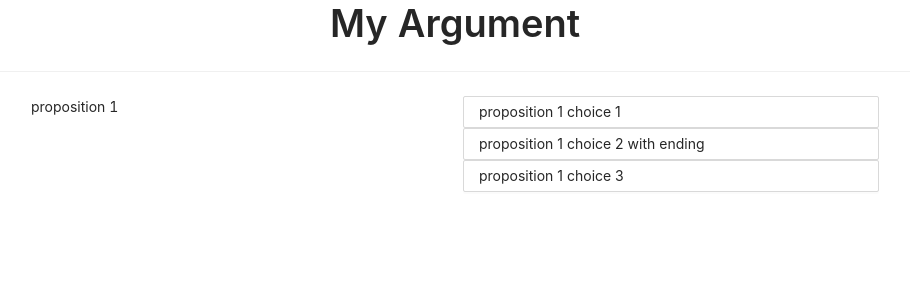
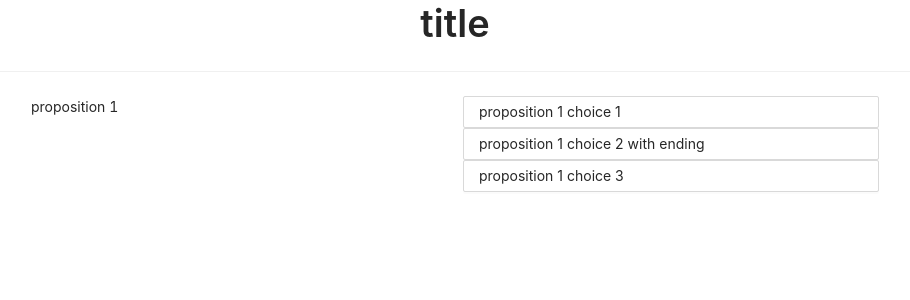
Before and after one commit to ydhamija96/argument, a React (Create React App) app: page / in a window 1280 px wide. Shown: the top 300 px of the page, without its empty margins (185-1095 px from the left). Built offline with nearby package versions, Linux system fonts and the light colour scheme.

Commit message:
set title ; refactor

```diff
--- a/src/App.tsx
+++ b/src/App.tsx
@@ -1,44 +1,11 @@
 import React from 'react';
-import {PropositionT} from './types';
 import {Argument} from './components/Argument';
-
-const propositions : PropositionT[] = [
-    {
-        "id": "p1",
-        "text": "proposition 1",
-        "timesPresented": 12,
-        "choices" : [
-            { "id": "p1c1", "text": "proposition 1 choice 1", "timesChosen": 8 },
-            { "id": "p1c2e", "text": "proposition 1 choice 2 with ending", "timesChosen": 2,
-                "endWith": "proposition 1 choice 2 ending" },
-            { "id": "p1c3", "text": "proposition 1 choice 3", "timesChosen": 2 }
-        ]
-    },
-    {
-        "id": "p2",
-        "text": "proposition 2",
-        "timesPresented": 0,
-        "choices": [
-            {"id": "p2c1", "text": "proposition 2 choice 1", "timesChosen": 0}
-        ]
-    },
-    {
-        "id": "p3",
-        "text": "proposition 3",
-        "timesPresented": 0,
-        "choices": [
-            {"id": "p3c1e", "text": "proposition 3 choice 1", "timesChosen": 0,
-                "endWith": "proposition 3 choice 1 ending" },
-            {"id": "p3c2e", "text": "proposition 3 choice 2", "timesChosen": 0,
-                "endWith": "proposition 3 choice 2 ending" }
-        ]
-    }
-];
+import {title, propositions} from './data/demo';
 
 function App() {
   return (
     <div className="App">
-        <Argument propositions={propositions} />
+        <Argument title={title} propositions={propositions} />
     </div>
   );
 }
--- a/src/components/Argument.tsx
+++ b/src/components/Argument.tsx
@@ -8,6 +8,7 @@ import TransitionGroup from "react-transition-group/TransitionGroup";
 
 type ArgumentProps = {
     propositions: PropositionT[]
+    title: string
 }
 
 type ArgumentState = {
@@ -27,6 +28,10 @@ export class Argument extends React.Component<ArgumentProps, ArgumentState> {
             )
         );
     };
+
+    componentDidMount() {
+        document.title = "Argument: " + this.props.title;
+    }
 
     render() {
         let elements: JSX.Element[] = [];
@@ -52,7 +57,7 @@ export class Argument extends React.Component<ArgumentProps, ArgumentState> {
         return (
             <div>
                 <Row justify="center">
-                    <Title style={{marginBottom: "0"}}>My Argument</Title>
+                    <Title style={{marginBottom: "0"}}>{this.props.title}</Title>
                 </Row>
                 <TransitionGroup>
                     {elements}
--- /dev/null
+++ b/src/data/demo.ts
@@ -0,0 +1,35 @@
+import {PropositionT} from "../types";
+
+export const title : string = "title";
+export const propositions : PropositionT[] = [
+    {
+        "id": "p1",
+        "text": "proposition 1",
+        "timesPresented": 12,
+        "choices" : [
+            { "id": "p1c1", "text": "proposition 1 choice 1", "timesChosen": 8 },
+            { "id": "p1c2e", "text": "proposition 1 choice 2 with ending", "timesChosen": 2,
+                "endWith": "proposition 1 choice 2 ending" },
+            { "id": "p1c3", "text": "proposition 1 choice 3", "timesChosen": 2 }
+        ]
+    },
+    {
+        "id": "p2",
+        "text": "proposition 2",
+        "timesPresented": 0,
+        "choices": [
+            {"id": "p2c1", "text": "proposition 2 choice 1", "timesChosen": 0}
+        ]
+    },
+    {
+        "id": "p3",
+        "text": "proposition 3",
+        "timesPresented": 0,
+        "choices": [
+            {"id": "p3c1e", "text": "proposition 3 choice 1", "timesChosen": 0,
+                "endWith": "proposition 3 choice 1 ending" },
+            {"id": "p3c2e", "text": "proposition 3 choice 2", "timesChosen": 0,
+                "endWith": "proposition 3 choice 2 ending" }
+        ]
+    }
+];
```
Also changed, not shown: 2 other files (tests, documents, lock files or other folders).
